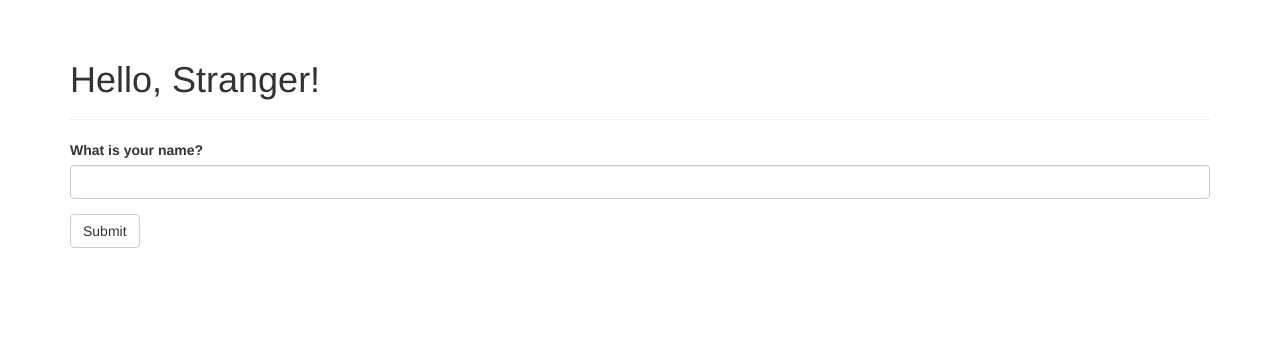
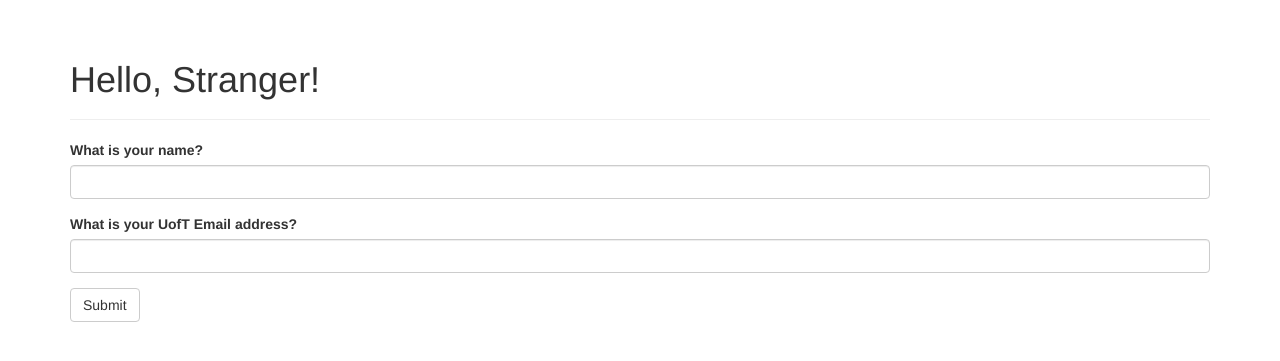
Before and after one commit to chasemcdo/ECE444-F2023-Lab1, a Flask app: page / in a window 1280 px wide. Shown: the part 52-413 px from the top of the page. Run offline with Flask 3, Linux system fonts and the light colour scheme; some libraries are stand-ins or nearby versions.

Commit message:
Activity 4: part 2

```diff
--- a/app.py
+++ b/app.py
@@ -1,13 +1,14 @@
-from flask import Flask, render_template
+from flask import Flask, render_template, session, redirect, url_for, flash
 from flask_bootstrap import Bootstrap
 from flask_moment import Moment
 from datetime import datetime
 from flask_wtf import FlaskForm
 from wtforms import StringField, SubmitField
-from wtforms.validators import DataRequired
+from wtforms.validators import DataRequired, Email
 
 class NameForm(FlaskForm):
     name = StringField('What is your name?', validators=[DataRequired()])
+    email = StringField('What is your UofT Email address?', validators=[Email()])
     submit = SubmitField('Submit')
 
 app = Flask(__name__)
@@ -17,12 +18,20 @@ moment = Moment(app)
 
 @app.route('/', methods=['GET', 'POST'])
 def index():
-    name = None
     form = NameForm()
     if form.validate_on_submit():
-        name = form.name.data
-        form.name.data = ''
-    return render_template('index.html', form=form, name=name)
+        old_name = session.get('name')
+        if old_name is not None and old_name != form.name.data:
+            flash('Looks like you changed your name!')
+        session['name'] = form.name.data
+
+        old_email = session.get('email')
+        if old_email is not None and old_email != form.email.data:
+            flash('Looks like you changed your name!')
+        session['email'] = form.email.data
+
+        return redirect(url_for('index'))
+    return render_template('index.html', form=form, name=session.get('name'), email=session.get('email'))
 
 @app.route('/user/<name>')
 def user(name):
--- a/templates/base.html
+++ b/templates/base.html
@@ -31,6 +31,13 @@
 
 {% block content %}
 <div class="container">
+  {% for message in get_flashed_messages() %}
+  <div class="alert alert-warning">
+    <button type="button" class="close" data-dismiss="alert">&times;</button>
+    {{ message }}
+  </div>
+  {% endfor %}
+
   {% block page_content %}{% endblock %}
 </div>
 {% endblock %}
--- a/templates/index.html
+++ b/templates/index.html
@@ -3,7 +3,17 @@
 
 {% block page_content %}
   <div class="page-header">
-    <h1>Hello, {% if name %}{{ name }}{% else %}Stranger{% endif %}!</h1>
+    <h1>
+      Hello, {% if name %}{{ name }}{% else %}Stranger{% endif %}!
+      {% if email %}
+      <br>
+        {% if 'utoronto' in email %}
+          Your UofT email is: {{ email }}
+        {% else %}
+          Please use your UofT email.
+        {% endif %}
+      {% endif %}
+    </h1>
   </div>
   {{ wtf.quick_form(form) }}
 {% endblock %}
```
